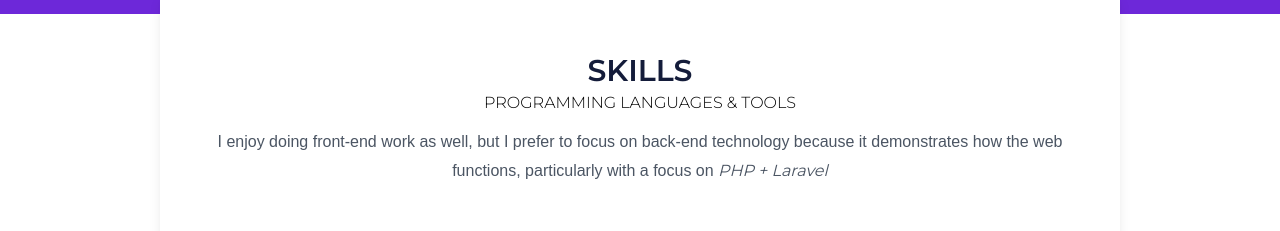
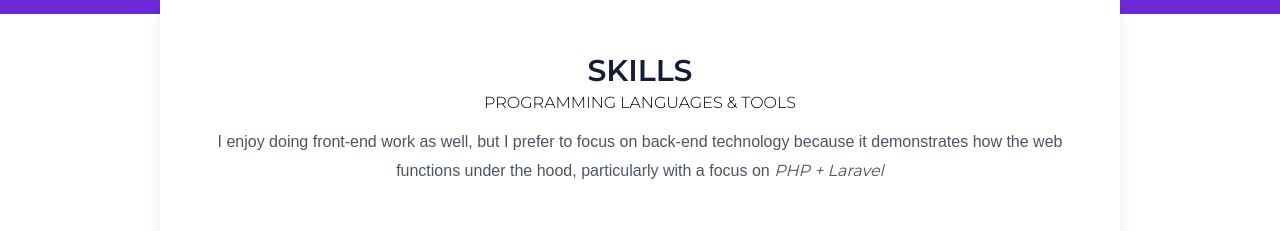
Before and after one commit to mirasrobert/portfolio, a React (Create React App) app in the folder client/: page / in a window 1280 px wide. Shown: the part 1380-1611 px from the top of the page. Built offline with nearby package versions, Linux system fonts and the light colour scheme.

Commit message:
Change skill subtitle text

```diff
--- a/client/src/components/About.jsx
+++ b/client/src/components/About.jsx
@@ -32,7 +32,9 @@ const About = () => {
               PROGRAMMING LANGUAGES & TOOLS
             </p>
             <p className='text-gray-600 about-me'>
-            I enjoy doing front-end work as well, but I prefer to focus on back-end technology because it demonstrates how the web functions, particularly with a focus on{' '}
+              I enjoy doing front-end work as well, but I prefer to focus on
+              back-end technology because it demonstrates how the web functions
+              under the hood, particularly with a focus on{' '}
               <span className='italic'>PHP + Laravel</span>
             </p>
 
```
